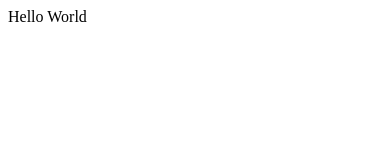
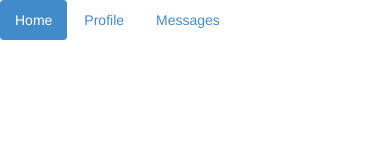
Before and after one commit to mehdimu/weatherapp, a plain HTML site: page www/index.html in a window 390 px wide. Drawn offline with Linux system fonts and the light colour scheme; some packages are replaced by stand-ins of ours.

Commit message:
feature: added bootstrap theme to main page, with Pills

```diff
--- a/www/index.html
+++ b/www/index.html
@@ -4,10 +4,15 @@
         <meta charset="utf-8" />
         <meta name="format-detection" content="telephone=no" />
         <meta name="viewport" content="user-scalable=no, initial-scale=1, maximum-scale=1, minimum-scale=1, width=device-width, height=device-height, target-densitydpi=device-dpi" />
-        <title>Hello World</title>
+        <link href="css/bootstrap/bootstrap.min.css" rel="stylesheet">
+        <title>Weahter Application</title>
     </head>
     <body>
-        <h>Hello World</h>
+        <ul class="nav nav-pills">
+            <li class="active"><a href="#">Home</a></li>
+            <li><a href="#">Profile</a></li>
+            <li><a href="#">Messages</a></li>
+        </ul>
         <script type="text/javascript" src="cordova.js"></script>
     </body>
 </html>
```
